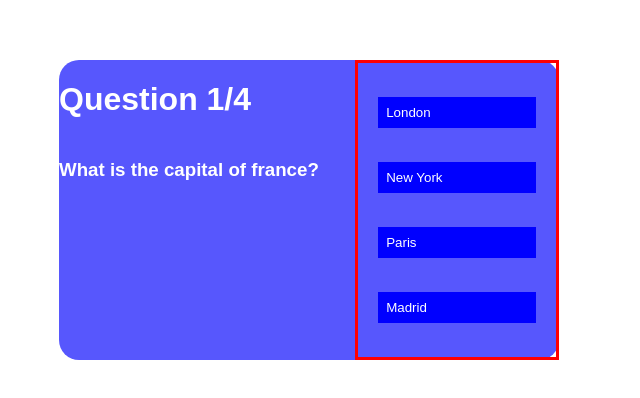
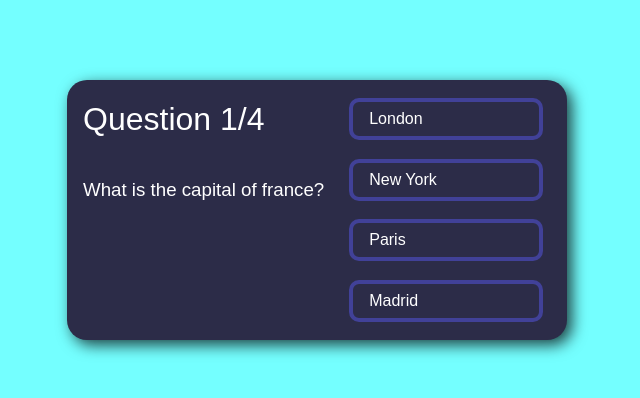
Before and after one commit to leoarthurwall/react-quiz, a React (Create React App) app: page / in a window 1280 px wide. Shown: the part 198-596 px from the top of the page, without its empty margins (331-971 px from the left). Built offline with nearby package versions, Linux system fonts and the light colour scheme.

Commit message:
finished CSS styling for the quiz card

```diff
--- a/src/App.js
+++ b/src/App.js
@@ -5,8 +5,8 @@ function App() {
     <div className="App">
       <div className="quiz-container">
         <div className="left-container">
-          <h1>Question 1/4</h1>
-          <h3>What is the capital of france?</h3>
+          <h1 className="question-number">Question 1/4</h1>
+          <h3 className="question">What is the capital of france?</h3>
         </div>
         <div className="right-container">
           <button className="answer">London</button>
--- a/src/index.css
+++ b/src/index.css
@@ -1,27 +1,34 @@
-.App {
+body{
+  background-color: rgb(116, 255, 255);
   font-family: sans-serif;
 
+}
+.App {
   display: flex;
   justify-content: center;
   align-items: center;
   height: 100vh;
+  width: 100vw;
 }
 
 .quiz-container {
   display: flex;
 
-  height:300px;
+  height:260px;
   width: 500px;
-  background-color: rgb(87, 87, 253);
+  background-color: rgb(44, 44, 72);
   color: white;
   border-radius: 20px;
+  box-shadow: 5px 5px 15px 0px rgba(0, 0, 0, 0.75);
+
 }
 
 .left-container{
   display:flex;
   flex-direction: column;
   height: 100%;
-  width:60%;
+  width:50%;
+  padding-left: 1rem;
 }
 
 .right-container{
@@ -29,17 +36,31 @@
   flex-direction: column;
   justify-content: space-evenly;
   align-items: center;
-  border: 3px solid red;
-  width:40%;
+  width:50%;
 }
 
 .answer{
   width: 80%;
   padding: 0.5rem;
+  padding-left: 1rem;
   text-align: left;
   color: white;
-  background-color: blue;
+  background-color: rgb(44, 44, 72);
+  border: 4px solid rgb(65, 65, 152);
+  border-radius: 10px;
   outline: none;
-  border: none;
   cursor: pointer;
+  font-size: 1rem;
 }
+
+.answer:hover{
+  background-color: rgb(65, 65, 152);
+}
+
+.question-number{
+  font-weight: 400;
+}
+
+.question{
+  font-weight: 300;
+}
```
